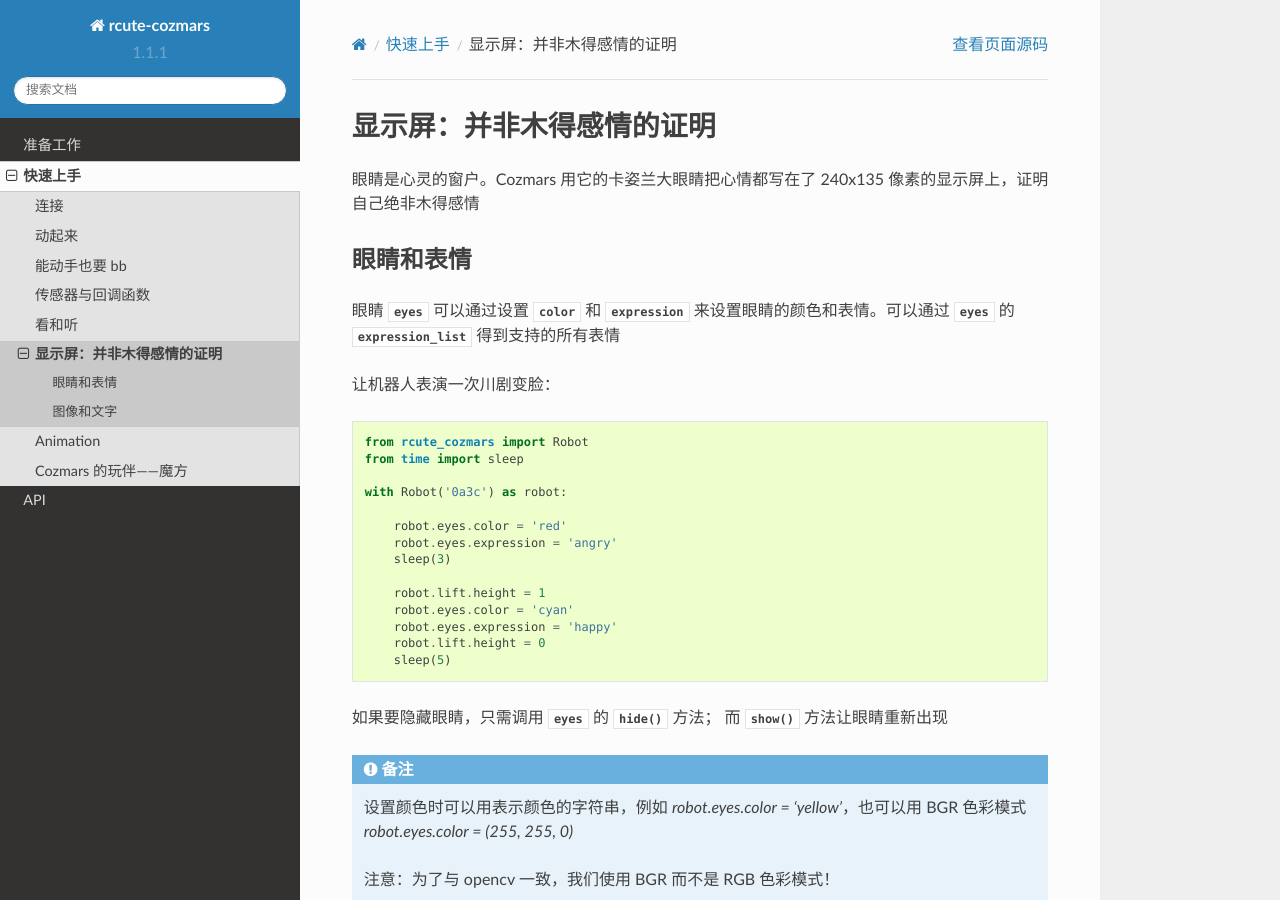
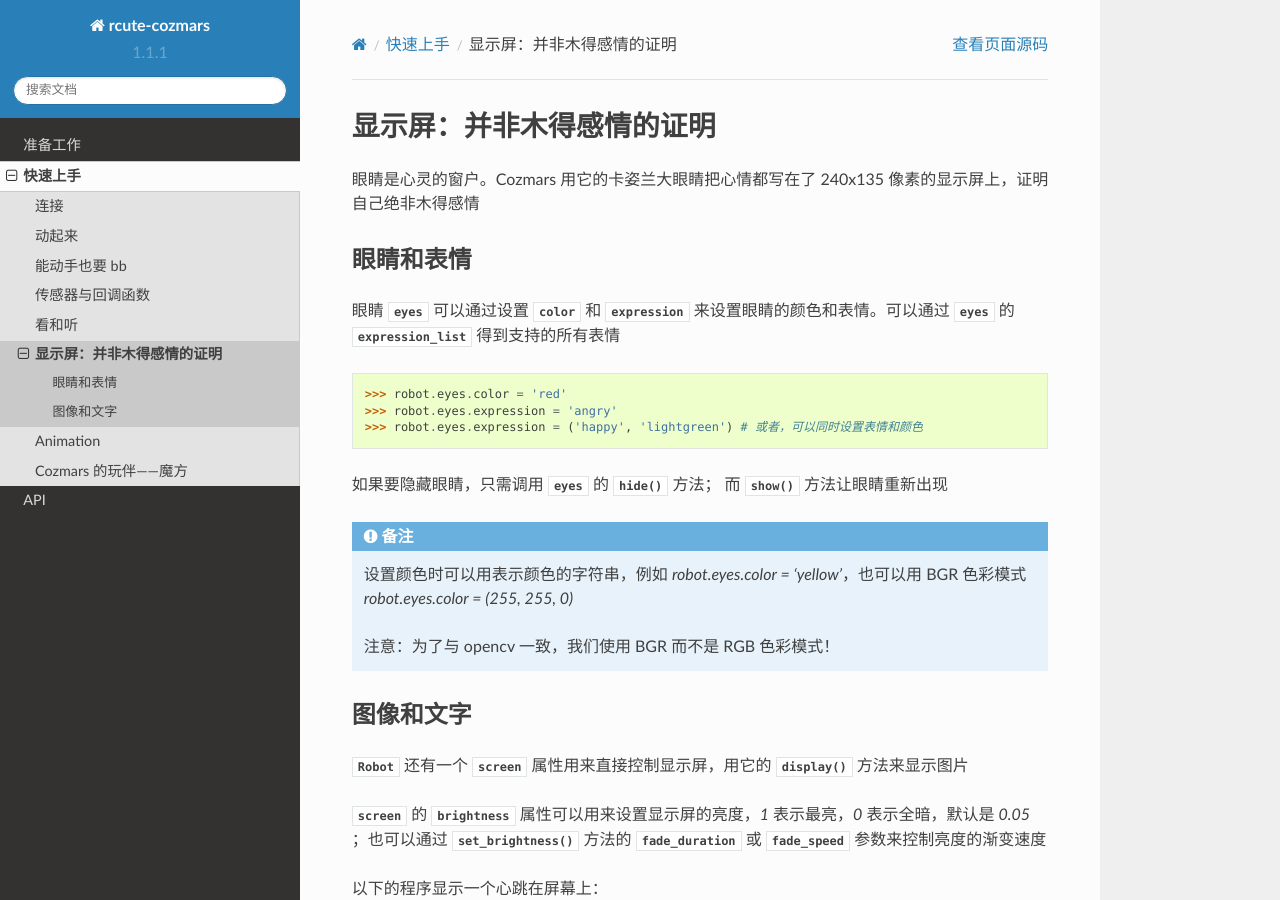
Before and after one commit to r-cute/rcute-cozmars, a Sphinx documentation site: the page built from docs/source/examples/screen.rst, in a window 1280 px wide and 900 px high. Built offline with Sphinx 7.4.7 and the Read the Docs theme 2.0.0, drawn with Linux system fonts in a browser that asks for light colours.

Commit message:
set eyes exp & color in one cmd

```diff
--- a/docs/source/examples/screen.rst
+++ b/docs/source/examples/screen.rst
@@ -8,24 +8,9 @@
 
 眼睛 :data:`eyes` 可以通过设置 :data:`color` 和 :data:`expression` 来设置眼睛的颜色和表情。可以通过 :data:`eyes` 的 :data:`expression_list` 得到支持的所有表情
 
-让机器人表演一次川剧变脸：
-
-.. code:: python
-
-    from rcute_cozmars import Robot
-    from time import sleep
-
-    with Robot('0a3c') as robot:
-
-        robot.eyes.color = 'red'
-        robot.eyes.expression = 'angry'
-        sleep(3)
-
-        robot.lift.height = 1
-        robot.eyes.color = 'cyan'
-        robot.eyes.expression = 'happy'
-        robot.lift.height = 0
-        sleep(5)
+    >>> robot.eyes.color = 'red'
+    >>> robot.eyes.expression = 'angry'
+    >>> robot.eyes.expression = ('happy', 'lightgreen') # 或者，可以同时设置表情和颜色
 
 如果要隐藏眼睛，只需调用 :data:`eyes` 的 :meth:`hide` 方法； 而 :meth:`show` 方法让眼睛重新出现
 
```
Also changed, not shown: 1 other file.
